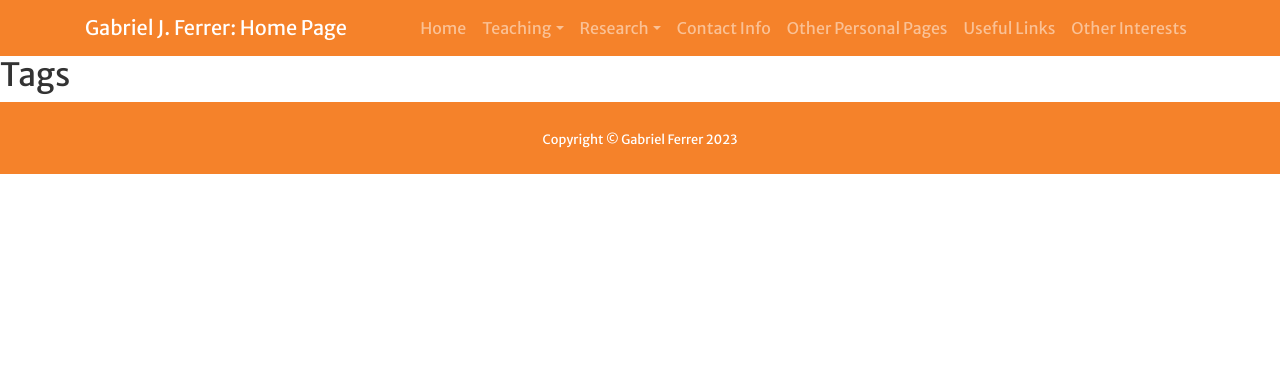
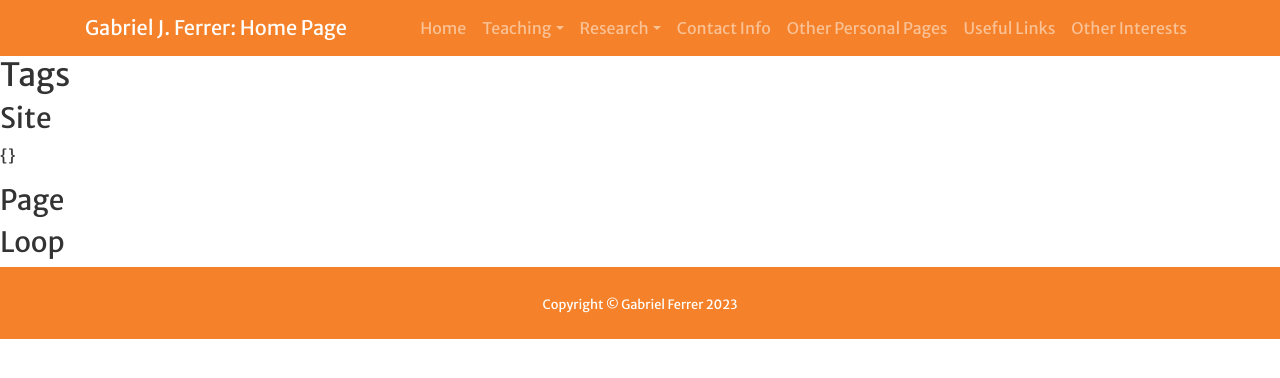
Before and after one commit to gjf2a/gjf2a.github.io, a Jekyll site: the page built from projects/index.md, in a window 1280 px wide. Shown: the top 378 px of the page. Built offline with Jekyll 4.4.1, drawn with Linux system fonts in a browser that asks for light colours; a script that is not in the unit is left out; our own code applies the rules of GitHub Pages for plain Markdown files.

Commit message:
Another tag experiment.

```diff
--- a/projects/index.md
+++ b/projects/index.md
@@ -4,6 +4,13 @@ layout: default
 
 ## Tags
 
+### Site
+{{ site.tags }}
+
+### Page
+{{ page.tags }}
+
+### Loop
 {% for tag in site.tags %}
   Name: {{ tag | first }},
   count: {{ tag | last | size}}
```
